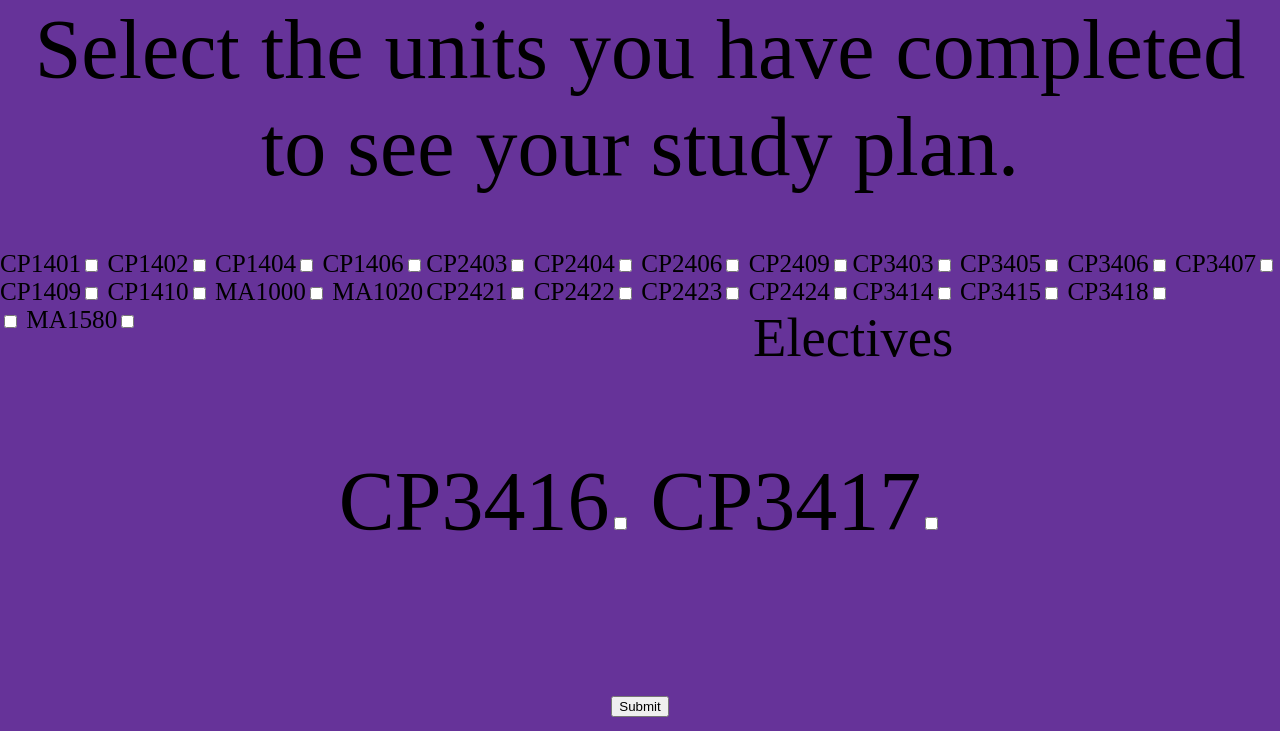
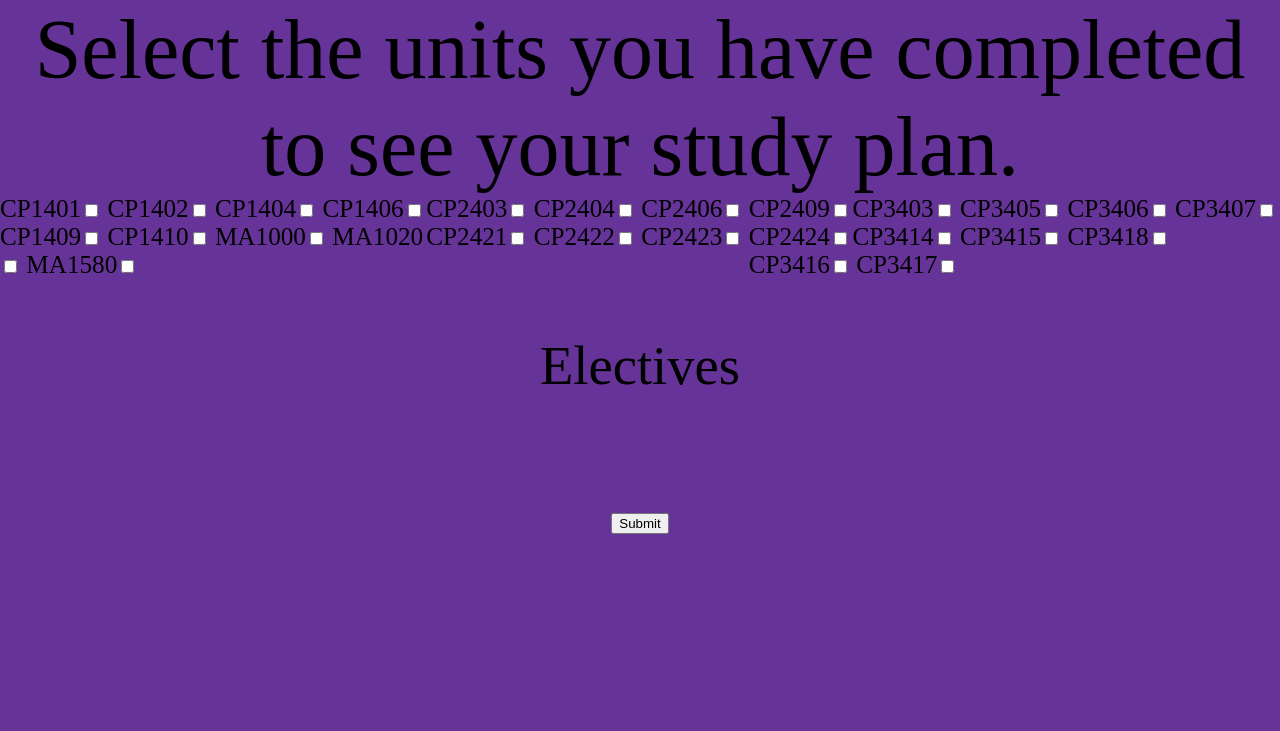
Before and after one commit to soputan12/study_planner, a Flask app: page / in a window 1280 px wide. Shown: the part 385-1116 px from the top of the page. After the commit the page ends 919 px from the top, so only its background shows below. Run offline with Flask 2, Linux system fonts and the light colour scheme.

Commit message:
Change Font Size

```diff
--- a/app/static/style.css
+++ b/app/static/style.css
@@ -43,10 +43,10 @@ main {
 
 #Electives{
     width: 100%;
-    margin-top: 1em;
-    float: center;
+    float: left;
     text-align: center;
     font-size: 0.65em;
+    border-top: 2em;
 }
 
 .submit {
@@ -54,3 +54,10 @@ main {
     float: center;
     text-align: center;
 }
+
+.elective{
+    float: center;
+    text-align: center;
+    font-size: 0.3em;
+    margin-top: auto;
+}
--- a/app/templates/index.html
+++ b/app/templates/index.html
@@ -46,10 +46,10 @@
             <div id="Electives">
                 <p>Electives</p>
             </div>
-            <p>
-                CP3416<input type="checkbox" value="CP3416" name="electives">
-                CP3417<input type="checkbox" value="CP3417" name="electives">
-            </p>
+            <div class="elective">
+                CP3416<input type="checkbox" value="CP3416" name="electives" style="font-size:0.3em">
+                CP3417<input type="checkbox" value="CP3417" name="electives" style="font-size:0.3em">
+            </div>
             <div class="submit">
                 <input type="submit">
             </div>
```
